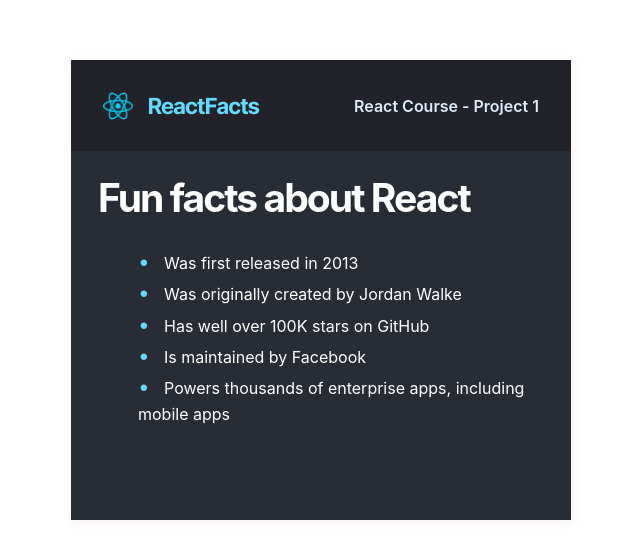
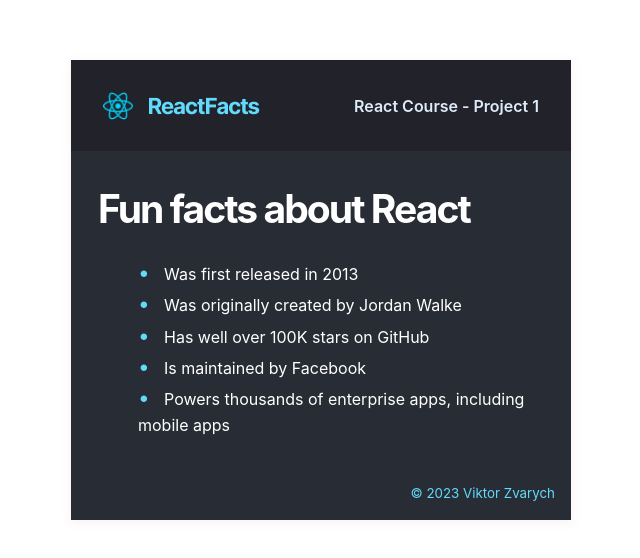
Before and after one commit to ViktorZvarych/static, a React (Vite) app: page / in a window 1280 px wide. Shown: the part 110-668 px from the top of the page, without its empty margins (319-959 px from the left). Built offline with nearby package versions, Linux system fonts and the light colour scheme; a web font is replaced by a local one.

Commit message:
add footer

```diff
--- a/src/App.css
+++ b/src/App.css
@@ -8,6 +8,9 @@
 }
 
 .card {
+  display: flex;
+  flex-direction: column;
+  justify-content: space-between;
   height: 460px;
   box-shadow: 6px 2px 8px 2px rgba(250, 241, 241, 0.75);
   -webkit-box-shadow: 0px 2px 8px 2px rgba(250, 241, 241, 0.75);
--- a/src/App.jsx
+++ b/src/App.jsx
@@ -1,5 +1,6 @@
 import Navbar from './Components/Navbar/Navbar'
 import MainContent from './Components/MainContent/MainContent'
+import Footer from './Components/Footer/Footer'
 import './App.css'
 
 function App() {
@@ -8,6 +9,7 @@
     <div className="card">
       <Navbar />
       <MainContent />
+      <Footer />
     </div>
   )
 }
--- /dev/null
+++ b/src/Components/Footer/Footer.jsx
@@ -0,0 +1,9 @@
+import styles from './footer.module.css'
+
+export default function Footer() {
+    return (
+        <div className={styles.footer}>
+            <p><small>© 2023 Viktor Zvarych</small></p>
+        </div>
+    )
+}
--- /dev/null
+++ b/src/Components/Footer/footer.module.css
@@ -0,0 +1,5 @@
+.footer {
+    align-self: flex-end;
+    margin-right: 1rem;
+    color: #61DAFB;
+}
```
